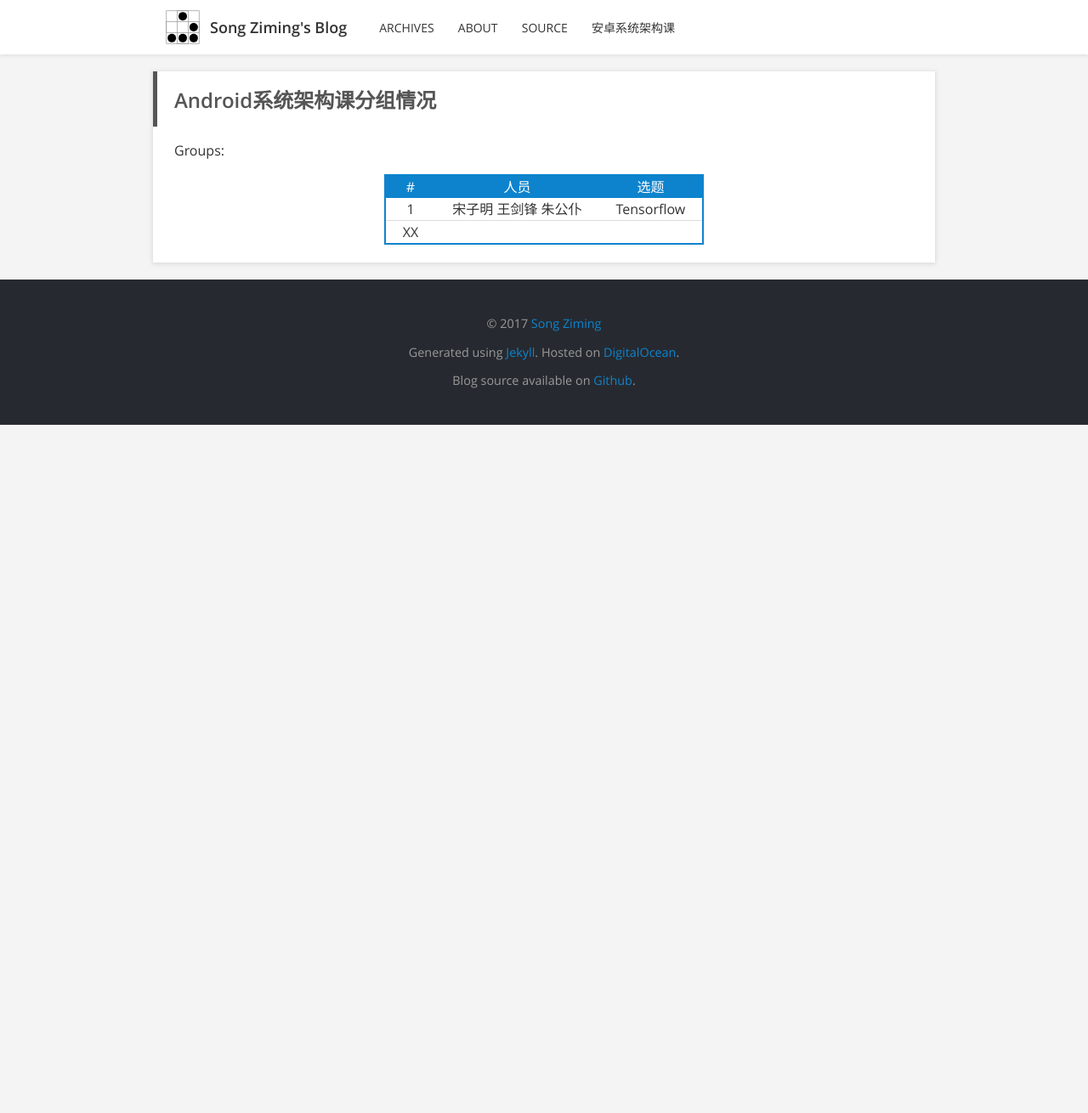
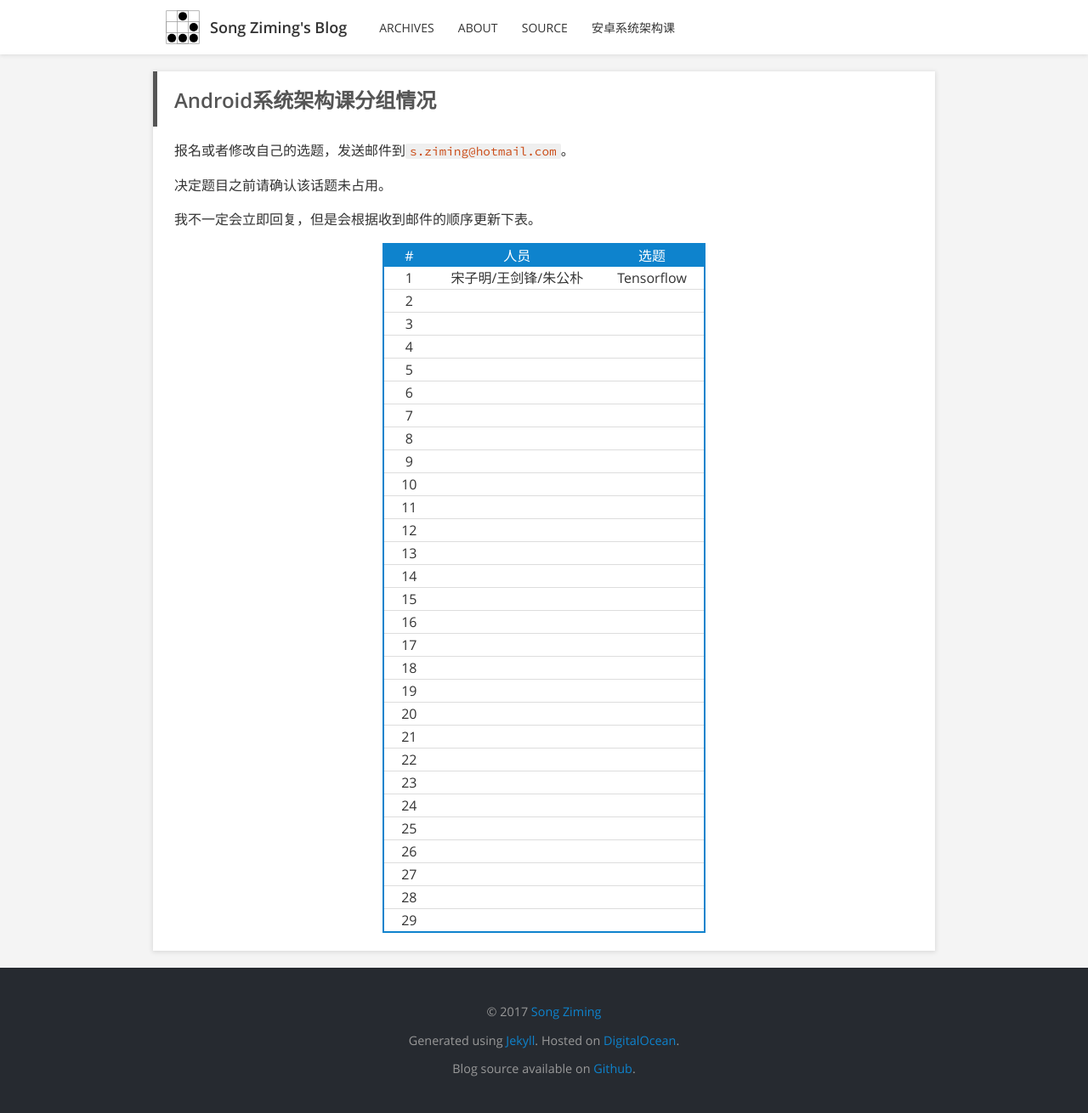
Before and after one commit to songziming/blog, a Jekyll site: the page built from arch.md, in a window 1280 px wide. Shown: the whole page at 85% size. Built offline with Jekyll 4.4.1, drawn with Linux system fonts in a browser that asks for light colours; before the commit the page ends 900 px from its top, so only the background shows below that.

Commit message:
updating table

```diff
--- a/arch.md
+++ b/arch.md
@@ -3,9 +3,42 @@ title: Android系统架构课分组情况
 layout: page
 ---
 
-Groups:
+报名或者修改自己的选题，发送邮件到`s.ziming@hotmail.com`。
+
+决定题目之前请确认该话题未占用。
+
+我不一定会立即回复，但是会根据收到邮件的顺序更新下表。
+
+<!-- 一人展示，其余两人负责回答问题 -->
 
 | # | 人员 | 选题 |
 |:-----:|:------------------:|:----------------------------------:|
-|   1   | 宋子明 王剑锋 朱公仆 |              Tensorflow                 |
-|   XX  |                     |                                        |
+|  1 | 宋子明/王剑锋/朱公朴 |              Tensorflow                 |
+|  2 |                     |                                        |
+|  3 |                     |                                        |
+|  4 |                     |                                        |
+|  5 |                     |                                        |
+|  6 |                     |                                        |
+|  7 |                     |                                        |
+|  8 |                     |                                        |
+|  9 |                     |                                        |
+| 10 |                     |                                        |
+| 11 |                     |                                        |
+| 12 |                     |                                        |
+| 13 |                     |                                        |
+| 14 |                     |                                        |
+| 15 |                     |                                        |
+| 16 |                     |                                        |
+| 17 |                     |                                        |
+| 18 |                     |                                        |
+| 19 |                     |                                        |
+| 20 |                     |                                        |
+| 21 |                     |                                        |
+| 22 |                     |                                        |
+| 23 |                     |                                        |
+| 24 |                     |                                        |
+| 25 |                     |                                        |
+| 26 |                     |                                        |
+| 27 |                     |                                        |
+| 28 |                     |                                        |
+| 29 |                     |                                        |
```
